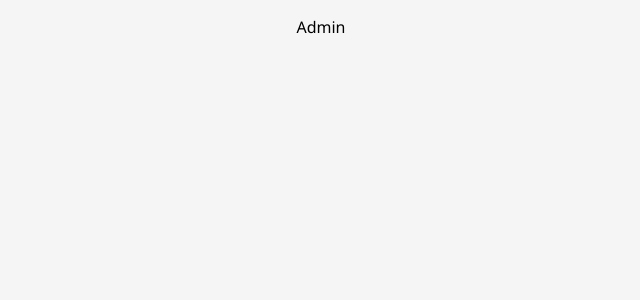
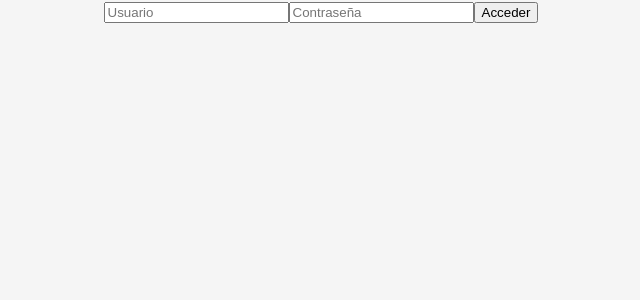
Before and after one commit to mmercado4/weddingweb, a React app: page /admin in a window 1280 px wide. Shown: the top 300 px of the page, without its empty margins (319-959 px from the left). Built offline with nearby package versions, Linux system fonts and the light colour scheme; the HTML template or start-up script is replaced by a standard one.

Commit message:
feat(test): create first login comp test with jest

```diff
--- /dev/null
+++ b/jest.config.js
@@ -0,0 +1,6 @@
+// jest.config.js
+module.exports = {
+  setupFilesAfterEnv: ["./jest.setup.js"],
+  testEnvironment: "jsdom",
+  verbose: true,
+};
--- a/package.json
+++ b/package.json
@@ -24,6 +24,8 @@
   "homepage": "https://github.com/mmercado4/weddingweb#readme",
   "dependencies": {
     "express": "^4.17.1",
+    "jsdom": "^16.6.0",
+    "msw": "^0.30.1",
     "prop-types": "^15.7.2",
     "react": "^17.0.2",
     "react-dom": "^17.0.2",
@@ -34,7 +36,10 @@
     "@babel/core": "^7.14.6",
     "@babel/preset-env": "^7.14.5",
     "@babel/preset-react": "^7.14.5",
+    "@testing-library/dom": "^8.1.0",
+    "@testing-library/jest-dom": "^5.14.1",
     "@testing-library/react": "^12.0.0",
+    "@testing-library/user-event": "^13.1.9",
     "babel-cli": "^6.26.0",
     "babel-loader": "^8.2.2",
     "css-loader": "^5.2.6",
--- a/src/components/Admin/Login/index.js
+++ b/src/components/Admin/Login/index.js
@@ -1,5 +1,22 @@
-import React from "react";
+import React, { Fragment } from "react";
 
 export default function Login() {
-  return <p>Login</p>;
+  return (
+    <Fragment>
+      <input
+        aria-label="login-user"
+        type="text"
+        name="login-user"
+        id="login-user"
+        placeholder="Usuario"
+      ></input>
+      <input
+        type="text"
+        name="login-password"
+        id="login-password"
+        placeholder="Contraseña"
+      ></input>
+      <button>Acceder</button>
+    </Fragment>
+  );
 }
--- a/src/components/App.js
+++ b/src/components/App.js
@@ -2,13 +2,14 @@ import React, { Fragment } from "react";
 import { BrowserRouter, Route, Switch } from "react-router-dom";
 import Home from "./Home";
 import Admin from "./Admin";
+import Login from "./Admin/Login";
 
 function App() {
   return (
     <Fragment>
       <BrowserRouter>
         <Switch>
-          <Route path="/admin" component={Admin} />
+          <Route path="/admin" component={Login} />
           <Route path="/" component={Home} />
         </Switch>
       </BrowserRouter>
--- a/src/components/Home.js
+++ b/src/components/Home.js
@@ -6,6 +6,7 @@ import Guests from "./Guests";
 export default function Home() {
   return (
     <Fragment>
+      <a href="/admin">Admin</a>
       <Header />
       <Congratulations />
       <Guests />
```
Also changed, not shown: jest.setup.js (added, +11 -0 lines), src/test/mocks/handlers.js (added, +12 -0 lines), src/test/mocks/server.js (added, +4 -0 lines), 2 other files (tests, documents, lock files or other folders).
